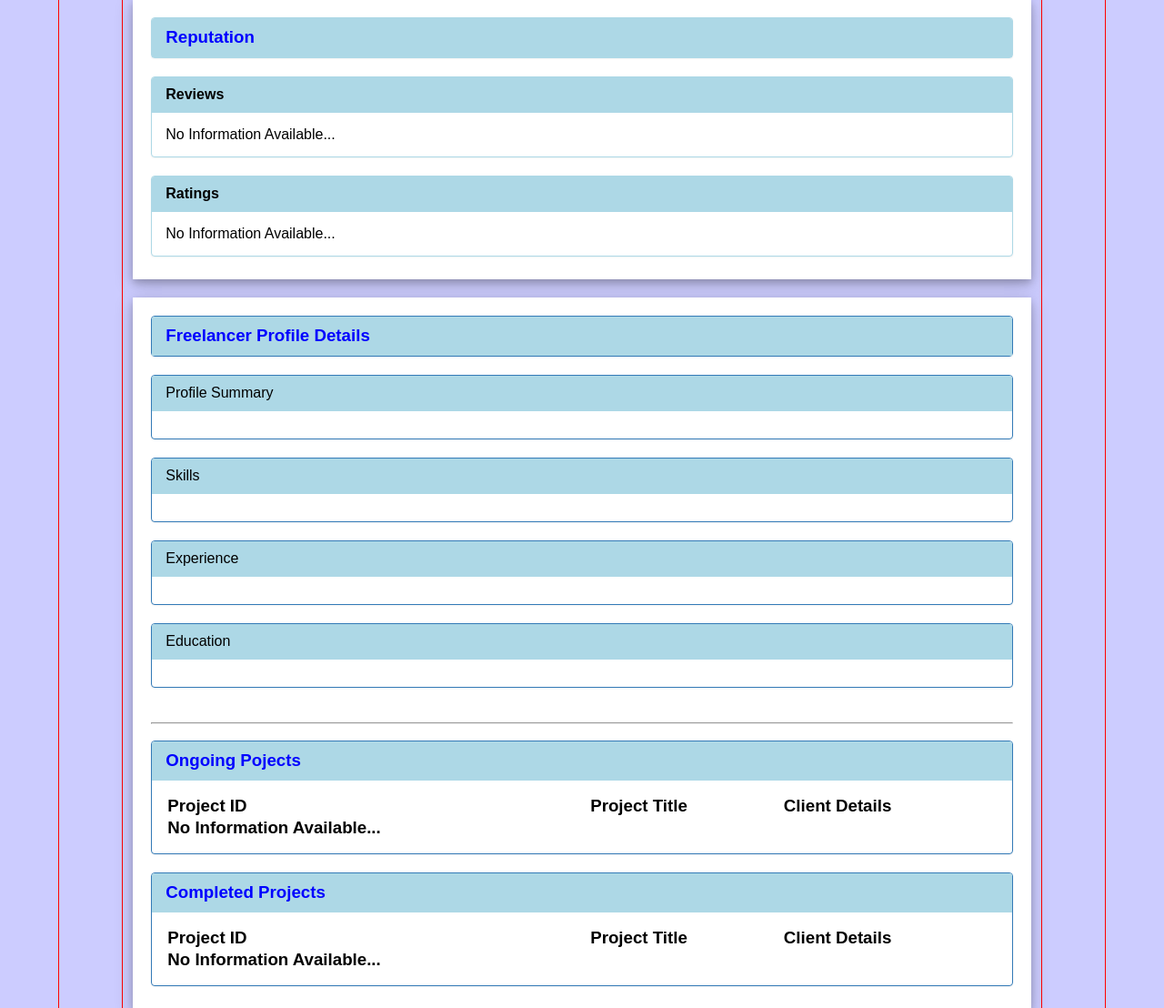
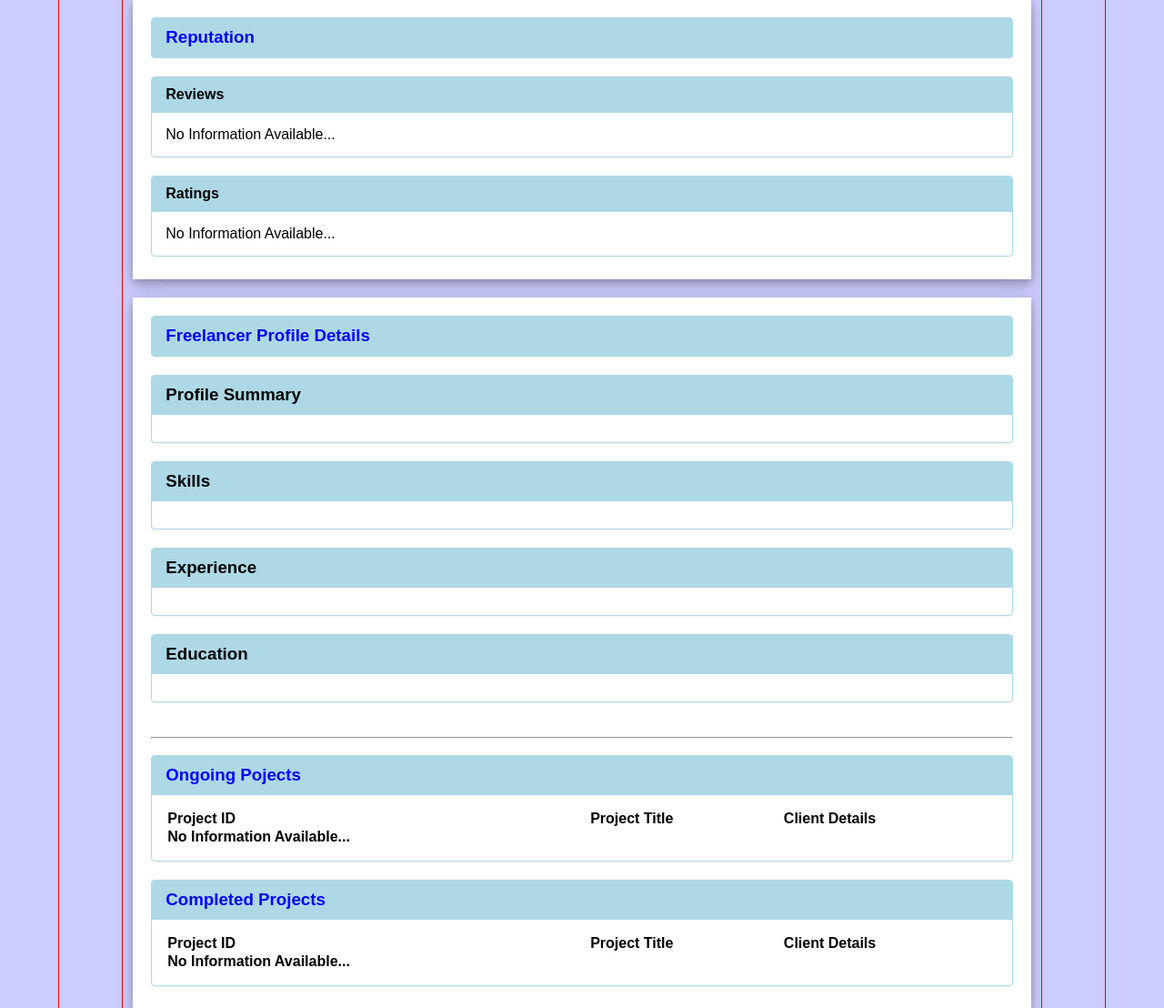
Before and after one commit to p17204296/flexi_hires, a PHP site: page /flexi_hires/freelancersProfile.php in a window 1280 px wide. Shown: the part 778-1886 px from the top of the page at 91% size. Run offline with PHP 8.4, Linux system fonts and the light colour scheme; data comes from the database, SQL or seed files in the repository; data that the repository does not hold is empty.

Commit message:
Removal of unesccsary divs and classes

```diff
--- a/freelancersProfile.php
+++ b/freelancersProfile.php
@@ -58,15 +58,15 @@ if ($result->num_rows > 0) {
 <!--Contact Information-->
 		<div class="card">
 			<div class="panel">
-			  <div class="panel-heading"><h3 class="blue-text">Contact Information</h3></div>
+			 <h3 class="panel-heading blue-text">Contact Information</h3>
 			</div>
 			<div class="panel">
-			  <div class="panel-heading"><h4>Email</h4></div>
-			  <div class="panel-body"><?php echo $email; ?></div>
+			  <h4 class="panel-heading">Email</h4>
+			  <p class="panel-body"><?php echo $email; ?></p>
 			</div>
 			<div class="panel">
-			  <div class="panel-heading"><h4>Address</h4></div>
-			  <div class="panel-body"><?php echo $address; ?></div>
+			 	<h4 class="panel-heading">Address</h4>
+			  <p class="panel-body"><?php echo $address; ?></p>
 			</div>
 		</div>
 <!--End Contact Information-->
@@ -74,45 +74,45 @@ if ($result->num_rows > 0) {
 <!--Reputation-->
 		<div class="card">
 			<div class="panel">
-			  <div class="panel-heading"><h3 class="blue-text">Reputation</h3></div>
+				<h3 class="panel-heading blue-text">Reputation</h3>
 			</div>
 			<div class="panel">
-			  <div class="panel-heading"><h4>Reviews</h4></div>
-			  <div class="panel-body">No Information Available...</div>
+			  <h4 class="panel-heading">Reviews</h4>
+			  <p class="panel-body">No Information Available...</p>
 			</div>
 			<div class="panel">
-			  <div class="panel-heading"><h4>Ratings</h4></div>
-			  <div class="panel-body">No Information Available...</div>
+			 	<h4 class="panel-heading">Ratings</h4>
+			  <p class="panel-body">No Information Available...</p>
 			</div>
 		</div>
 <!--End Reputation-->
 
 <!--Freelancer Profile Details-->
 		<div class="card">
-			<div class="panel panel-primary">
-			  <div class="panel-heading"><h3 class="blue-text">Freelancer Profile Details</h3></div>
+			<div class="panel">
+			 <h3 class="panel-heading blue-text">Freelancer Profile Details</h3>
 			</div>
-			<div class="panel panel-primary">
-			  <div class="panel-heading">Profile Summary</div>
-			  <div class="panel-body"><h3><?php echo $profile_sum; ?></h3></div>
+			<div class="panel">
+			  <h3 class="panel-heading">Profile Summary</h3>
+			 	<h4 class="panel-body"><?php echo $profile_sum; ?></h4>
 			</div>
-			<div class="panel panel-primary">
-			  <div class="panel-heading">Skills</div>
-			  <div class="panel-body"><h3><?php echo $skills; ?></h3></div>
+			<div class="panel">
+			  <h3 class="panel-heading">Skills</h3>
+			  <h4 class="panel-body"><?php echo $skills; ?></h4>
 			</div>
-			<div class="panel panel-primary">
-			  <div class="panel-heading">Experience</div>
-			  <div class="panel-body"><h3><?php echo $experience; ?></h3></div>
+			<div class="panel">
+			  <h3 class="panel-heading">Experience</h3>
+			  <h4 class="panel-body"><?php echo $experience; ?></h4>
 			</div>
-			<div class="panel panel-primary">
-			  <div class="panel-heading">Education</div>
-			  <div class="panel-body"><h3><?php echo $education; ?></h3></div>
+			<div class="panel">
+			  <h3 class="panel-heading">Education</h3>
+			  <h4 class="panel-body"><?php echo $education; ?></h4>
 			</div>
 
 			<br> <hr> <br>
-			<div class="panel panel-primary">
-			  <div class="panel-heading"><h3 class="blue-text">Ongoing Pojects</h3></div>
-			  <div class="panel-body"><h3>
+			<div class="panel">
+			 	<h3 id='myProjects' class="panel-heading blue-text">Ongoing Pojects</h3>
+			  	<h4 class="panel-body">
                   <table style="width:100%">
                       <tr>
                           <td>Project ID</td>
@@ -152,11 +152,11 @@ if ($result->num_rows > 0) {
 
                        ?>
                   </table>
-              </h3></div>
+              </h4>
 			</div>
-			<div class="panel panel-primary">
-			  <div class="panel-heading"><h3 class="blue-text"><h3 class="blue-text">Completed Projects</h3></div>
-			  <div class="panel-body"><h3>
+			<div class="panel">
+			  	<h3 class="panel-heading blue-text">Completed Projects</h3>
+			  		<h4 class="panel-body">
                   <table style="width:100%">
                       <tr>
                           <td>Project ID</td>
@@ -196,7 +196,7 @@ if ($result->num_rows > 0) {
 
                        ?>
                   </table>
-              </h3></div>
+              </h4>
 			</div>
 		</div>
 <!--End Freelancer Profile Details-->
```
Also changed, not shown: clientsProfile.php (+36 -36 lines), editClientProfile.php (+18 -20 lines), editFreelancerProfile.php (+24 -26 lines), loginReg.php (+26 -26 lines).
